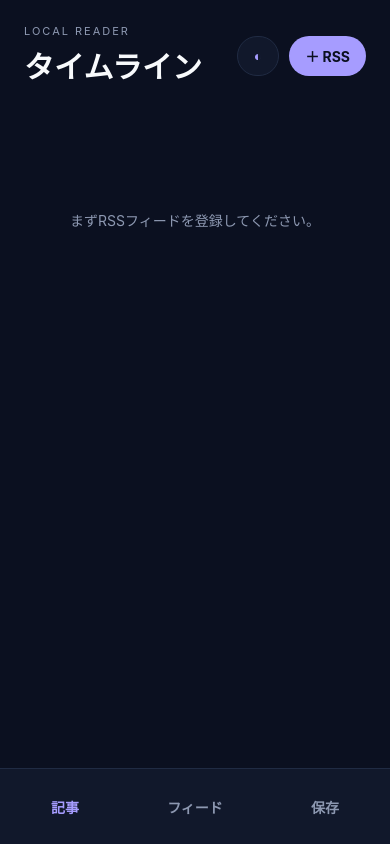
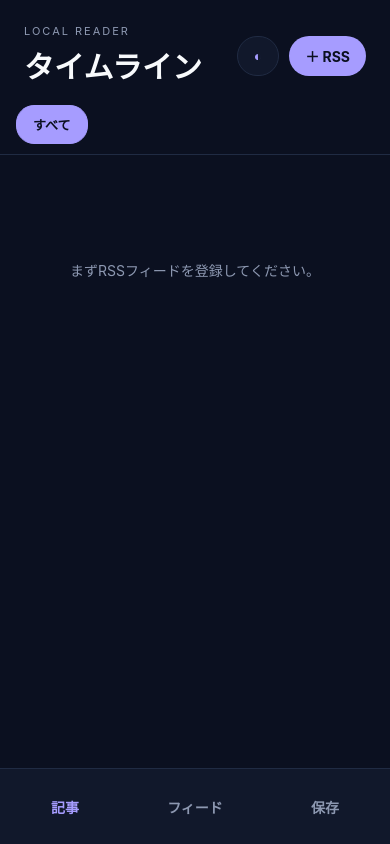
Before and after one commit to jsuzuki20120311/simple-rss-reader, a React Native app: screen / in a window 390 px wide. Built offline with nearby package versions, Linux system fonts and the light colour scheme.

Commit message:
Add feed filter tabs to article list

```diff
--- a/App.tsx
+++ b/App.tsx
@@ -10,6 +10,7 @@ import {
   Platform,
   Pressable,
   SafeAreaView,
+  ScrollView,
   StyleSheet as NativeStyleSheet,
   Text,
   TextInput,
@@ -36,6 +37,7 @@ type Article = {
   link: string;
   description: string;
   date: string;
+  feedId?: string;
   feedTitle: string;
 };
 type ThemeId =
@@ -226,7 +228,7 @@ const field = (block: string, name: string) =>
       new RegExp(`<${name}(?:\\s[^>]*)?>([\\s\\S]*?)</${name}>`, "i"),
     )?.[1] ?? "",
   );
-const parseFeed = (xml: string, feedTitle: string): Article[] => {
+const parseFeed = (xml: string, feed: Feed): Article[] => {
   const blocks = [
     ...xml.matchAll(/<(item|entry)(?:\s[^>]*)?>([\s\S]*?)<\/(?:item|entry)>/gi),
   ].map((m) => m[2]);
@@ -242,12 +244,13 @@ const parseFeed = (xml: string, feedTitle: string): Article[] => {
         field(block, "published") ||
         field(block, "updated");
       return {
-        id: link || `${feedTitle}-${index}-${title}`,
+        id: link || `${feed.title}-${index}-${title}`,
         title,
         link,
         description: field(block, "description") || field(block, "summary"),
         date,
-        feedTitle,
+        feedId: feed.id,
+        feedTitle: feed.title,
       };
     })
     .filter((article) => article.link);
@@ -299,6 +302,7 @@ export default function App() {
   const [active, setActive] = useState<"articles" | "feeds" | "bookmarks">(
     "articles",
   );
+  const [selectedFeedId, setSelectedFeedId] = useState("all");
   const [loading, setLoading] = useState(false);
   const [modal, setModal] = useState(false);
   const [themeModal, setThemeModal] = useState(false);
@@ -351,7 +355,7 @@ export default function App() {
           feeds.map(async (feed) => {
             const response = await fetch(feed.url);
             if (!response.ok) throw new Error(`${response.status}`);
-            return parseFeed(await response.text(), feed.title);
+            return parseFeed(await response.text(), feed);
           }),
         )
       ).flat();
@@ -373,6 +377,15 @@ export default function App() {
   useEffect(() => {
     refresh();
   }, [feeds]);
+
+  useEffect(() => {
+    if (
+      selectedFeedId !== "all" &&
+      !feeds.some((feed) => feed.id === selectedFeedId)
+    ) {
+      setSelectedFeedId("all");
+    }
+  }, [feeds, selectedFeedId]);
 
   const addFeed = async () => {
     const keyword = searchKeyword.trim();
@@ -453,7 +466,12 @@ export default function App() {
       setReaderMode(false);
     }
   };
-  const visible = active === "bookmarks" ? bookmarks : articles;
+  const visible =
+    active === "bookmarks"
+      ? bookmarks
+      : selectedFeedId === "all"
+        ? articles
+        : articles.filter((article) => article.feedId === selectedFeedId);
   const empty =
     active === "feeds"
       ? "登録したRSSフィードはありません。"
@@ -522,6 +540,58 @@ export default function App() {
           </Pressable>
         </View>
       </View>
+      {active === "articles" && (
+        <View
+          style={[
+            styles.feedTabsContainer,
+            {
+              backgroundColor: theme.background,
+              borderBottomColor: theme.border,
+            },
+          ]}
+        >
+          <ScrollView
+            horizontal
+            showsHorizontalScrollIndicator={false}
+            contentContainerStyle={styles.feedTabsContent}
+          >
+            {[{ id: "all", title: "すべて" }, ...feeds].map((feed) => {
+              const selected = selectedFeedId === feed.id;
+              return (
+                <Pressable
+                  key={feed.id}
+                  style={[
+                    styles.feedTab,
+                    {
+                      backgroundColor: selected
+                        ? theme.accent
+                        : theme.surface,
+                      borderColor: selected ? theme.accent : theme.border,
+                    },
+                  ]}
+                  onPress={() => setSelectedFeedId(feed.id)}
+                >
+                  <Text
+                    numberOfLines={1}
+                    style={[
+                      styles.feedTabText,
+                      {
+                        color: selected
+                          ? theme.id === "monochrome"
+                            ? "#ffffff"
+                            : theme.background
+                          : theme.text,
+                      },
+                    ]}
+                  >
+                    {feed.title}
+                  </Text>
+                </Pressable>
+              );
+            })}
+          </ScrollView>
+        </View>
+      )}
       {active === "feeds" ? (
         <FlatList
           data={feedList}
@@ -846,6 +916,22 @@ const styles = StyleSheet.create({
     borderRadius: 20,
   },
   addText: { color: "#fff", fontWeight: "700" },
+  feedTabsContainer: {
+    borderBottomWidth: 1,
+    paddingBottom: 10,
+  },
+  feedTabsContent: {
+    gap: 8,
+    paddingHorizontal: 16,
+  },
+  feedTab: {
+    maxWidth: 180,
+    borderWidth: 1,
+    borderRadius: 18,
+    paddingHorizontal: 16,
+    paddingVertical: 9,
+  },
+  feedTabText: { fontSize: 13, fontWeight: "800" },
   list: { padding: 16, paddingTop: 4, paddingBottom: 100, flexGrow: 1 },
   card: {
     backgroundColor: "#151d31",
```
